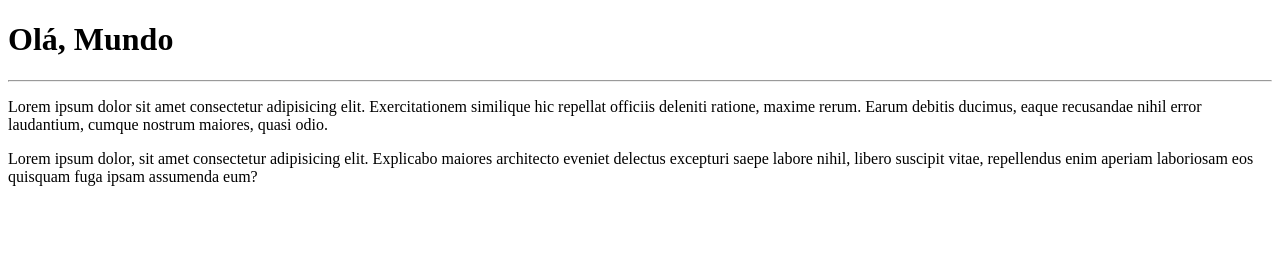
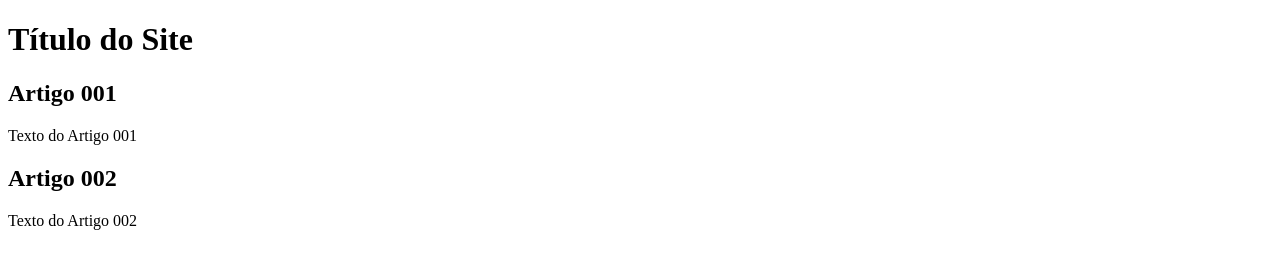
Before and after one commit to carolinesantosgaspar/ola-mundo, a plain HTML site: page site-exemplo/index.html in a window 1280 px wide. Drawn offline with Linux system fonts and the light colour scheme.

Commit message:
Updated index

```diff
--- a/site-exemplo/index.html
+++ b/site-exemplo/index.html
@@ -6,9 +6,18 @@
     <title>Meu primeiro site em repositório</title>
 </head>
 <body>
-    <h1>Olá, Mundo</h1>
-    <hr>
-    <p>Lorem ipsum dolor sit amet consectetur adipisicing elit. Exercitationem similique hic repellat officiis deleniti ratione, maxime rerum. Earum debitis ducimus, eaque recusandae nihil error laudantium, cumque nostrum maiores, quasi odio.</p>
-    <p>Lorem ipsum dolor, sit amet consectetur adipisicing elit. Explicabo maiores architecto eveniet delectus excepturi saepe labore nihil, libero suscipit vitae, repellendus enim aperiam laboriosam eos quisquam fuga ipsam assumenda eum?</p>
+    <main>
+        <header>
+            <h1>Título do Site</h1>
+        </header>
+        <article>
+            <h2>Artigo 001</h2>
+            <p>Texto do Artigo 001</p>
+        </article>
+        <article>
+            <h2>Artigo 002</h2>
+            <p>Texto do Artigo 002</p>
+        </article>
+    </main>
 </body>
 </html>
```
